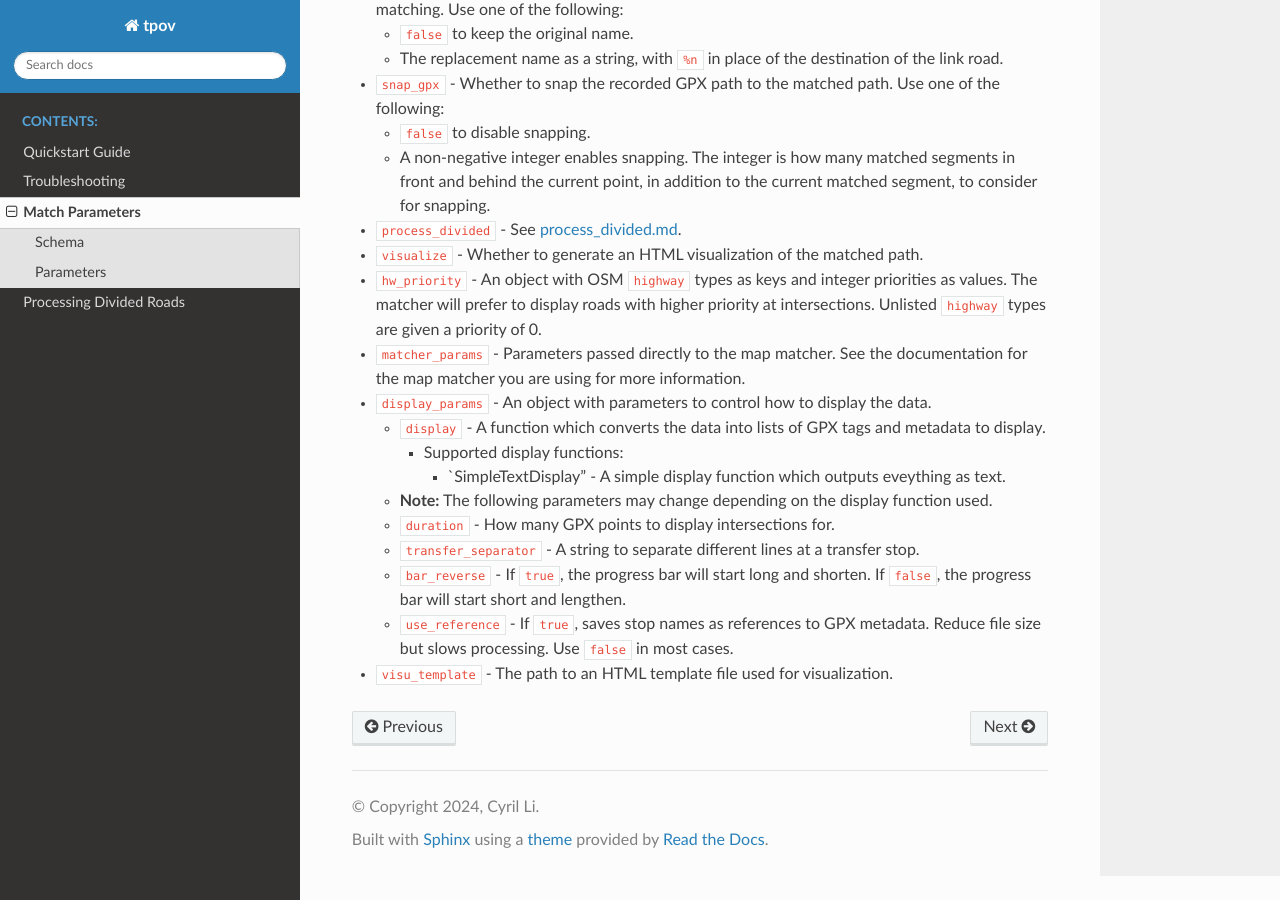
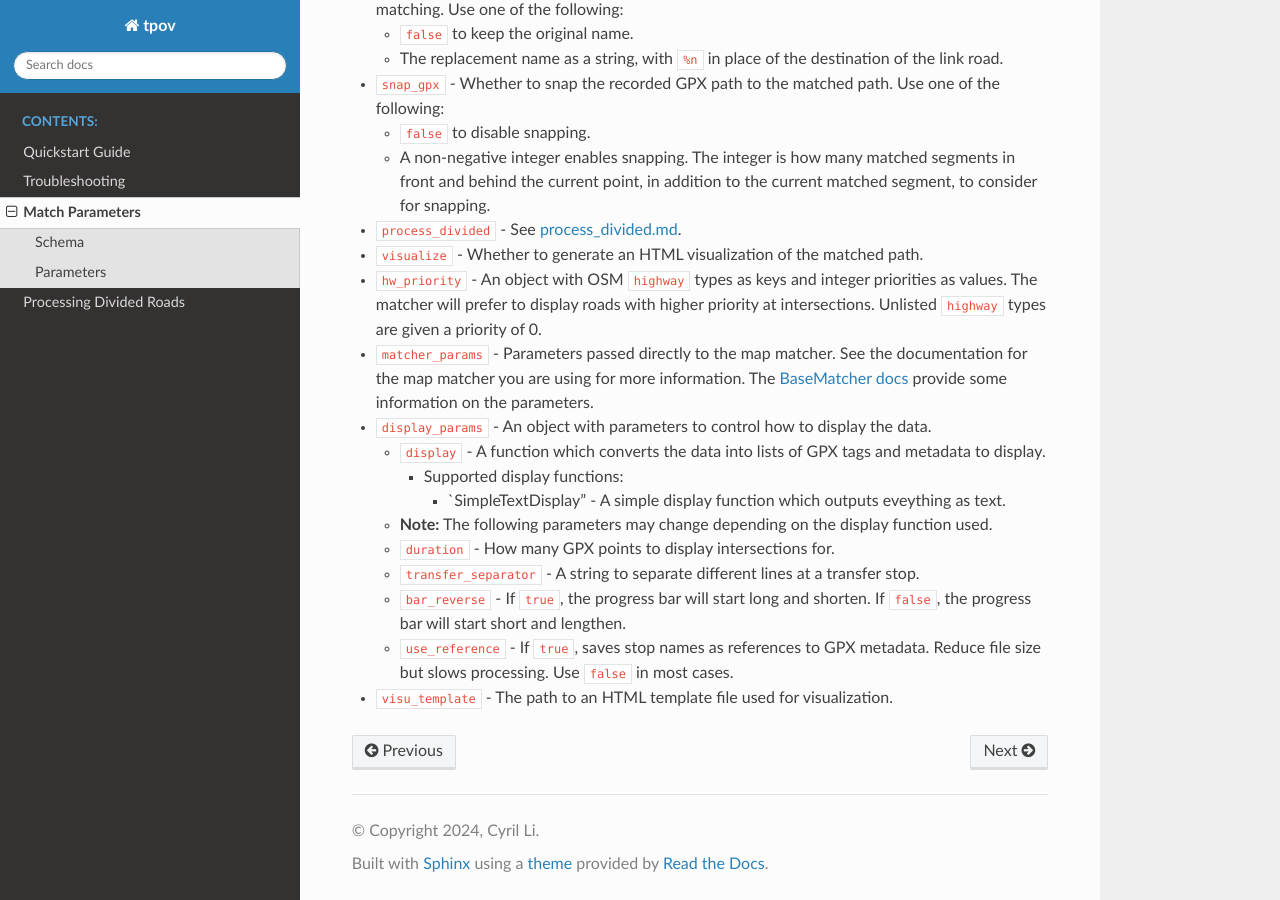
Before and after one commit to CyrilSLi/tpov, a Sphinx documentation site: the page built from docs/en/source/match_params.md, in a window 1280 px wide and 900 px high, scrolled down 1353 px. Built offline with Sphinx 7.4.7 and the Read the Docs theme 2.0.0, drawn with Linux system fonts in a browser that asks for light colours.

Commit message:
add docs link

```diff
--- a/docs/en/source/match_params.md
+++ b/docs/en/source/match_params.md
@@ -51,7 +51,7 @@ To ensure proper formatting of parameters, the parameter file is validated again
 
 - `hw_priority` - An object with OSM `highway` types as keys and integer priorities as values. The matcher will prefer to display roads with higher priority at intersections. Unlisted `highway` types are given a priority of 0.
 
-- `matcher_params` - Parameters passed directly to the map matcher. See the documentation for the map matcher you are using for more information.
+- `matcher_params` - Parameters passed directly to the map matcher. See the documentation for the map matcher you are using for more information. The [BaseMatcher docs](https://leuvenmapmatching.readthedocs.io/en/latest/classes/matcher/BaseMatcher.html#leuvenmapmatching.matcher.base.BaseMatcher) provide some information on the parameters.
 
 - `display_params` - An object with parameters to control how to display the data.
   - `display` - A function which converts the data into lists of GPX tags and metadata to display.
```
Also changed, not shown: docs/zh_CN/source/match_params.md (+1 -1 lines).
